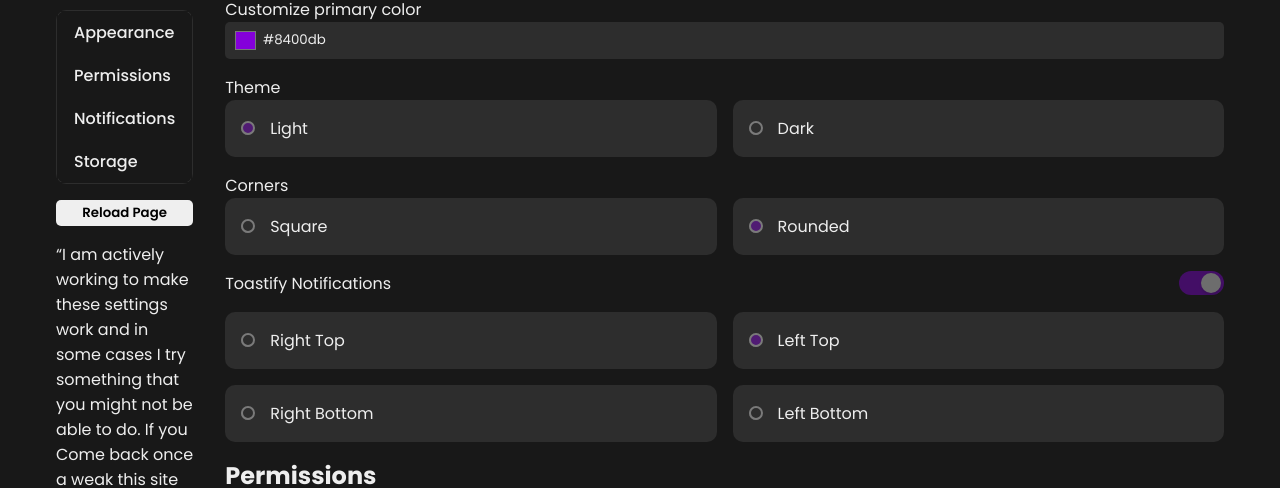
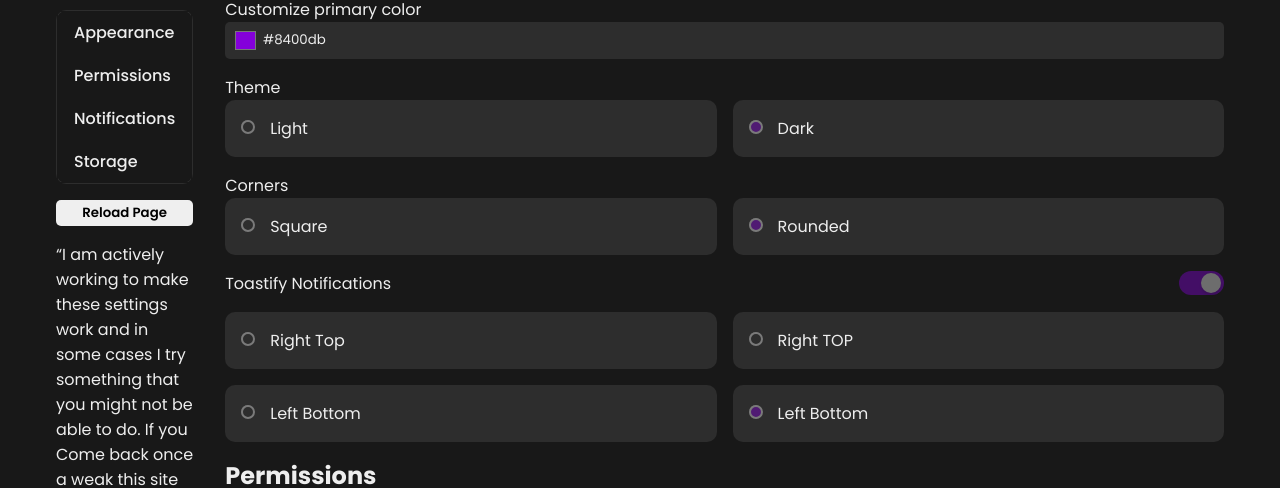
Before and after one commit to LolerSwager/portfolie-2023-react, a React (Create React App) app: page /settings in a window 1280 px wide. Shown: the part 121-609 px from the top of the page. Built offline with nearby package versions, Linux system fonts and the light colour scheme; no server answers.

Commit message:
Radio Button Component

```diff
--- a/src/Components/Settings/Appearance.jsx
+++ b/src/Components/Settings/Appearance.jsx
@@ -1,15 +1,14 @@
-import { useEffect, useState } from "react"
-import { styled } from "styled-components"
-import ToggleSwitch from "../ToggleSwitch"
+import { useEffect, useState } from "react";
+import { styled } from "styled-components";
+import RadioButton from "../buttons/RadioButton";
+import ToggleSwitch from "../buttons/ToggleSwitch";
 
 export default function Appearance() {
-    const [themeColor, setThemeColor] = useState(
-        localStorage.getItem("color") ? localStorage.getItem("color") : "#8400db"
-    )
+    const [themeColor, setThemeColor] = useState(localStorage.getItem("color") ? localStorage.getItem("color") : "#8400db");
 
     useEffect(() => {
-        localStorage.setItem("color", themeColor)
-    }, [themeColor])
+        localStorage.setItem("color", themeColor);
+    }, [themeColor]);
 
     return (
         <>
@@ -17,11 +16,7 @@ export default function Appearance() {
             <section>
                 <label>Customize primary color</label>
                 <ColorPicker>
-                    <input
-                        type="color"
-                        onChange={(event) => setThemeColor(event.target.value)}
-                        value={themeColor}
-                    ></input>
+                    <input type="color" onChange={(event) => setThemeColor(event.target.value)} value={themeColor}></input>
                     <input type="text" onChange={(event) => setThemeColor(event.target.value)} value={themeColor} />
                 </ColorPicker>
             </section>
@@ -29,12 +24,10 @@ export default function Appearance() {
                 <label>Theme</label>
                 <StyledArticle>
                     <section>
-                        <input type="radio" name="theme" checked={true} disabled />
-                        <label for="theme">Light</label>
+                        <RadioButton RadioDisabled={true} RadioDcategory="theme" labelName="Light" isChecked={true} />
                     </section>
                     <section>
-                        <input type="radio" name="theme" disabled />
-                        <label for="theme">Dark</label>
+                        <RadioButton RadioDisabled={true} RadioDcategory="theme" labelName="Dark" isChecked={true} />
                     </section>
                 </StyledArticle>
             </section>
@@ -42,12 +35,10 @@ export default function Appearance() {
                 <label>Corners</label>
                 <StyledArticle>
                     <section>
-                        <input type="radio" name="corners" disabled />
-                        <label for="corners">Square</label>
+                        <RadioButton RadioDisabled={true} RadioDcategory="corners" labelName="Square" isChecked={true} />
                     </section>
                     <section>
-                        <input type="radio" name="corners" checked={true} disabled />
-                        <label for="corners">Rounded</label>
+                        <RadioButton RadioDisabled={true} RadioDcategory="corners" labelName="Rounded" isChecked={true} />
                     </section>
                 </StyledArticle>
             </section>
@@ -58,26 +49,22 @@ export default function Appearance() {
                 </SpanSpread>
                 <StyledArticle>
                     <section>
-                        <input type="radio" name="Toastify" disabled />
-                        <label for="Toastify">Right Top</label>
+                        <RadioButton RadioDisabled={true} RadioDcategory="Toastify" labelName="Right Top" isChecked={true} />
                     </section>
                     <section>
-                        <input type="radio" name="Toastify" checked={true} disabled />
-                        <label for="Toastify">Left Top</label>
+                        <RadioButton RadioDisabled={true} RadioDcategory="Toastify" labelName="Right TOP" isChecked={true} />
                     </section>
                     <section>
-                        <input type="radio" name="Toastify" disabled />
-                        <label for="Toastify">Right Bottom</label>
+                        <RadioButton RadioDisabled={true} RadioDcategory="Toastify" labelName="Left Bottom" isChecked={true} />
                     </section>
 
                     <section>
-                        <input type="radio" name="Toastify" disabled />
-                        <label for="Toastify">Left Bottom</label>
+                        <RadioButton RadioDisabled={true} RadioDcategory="Toastify" labelName="Left Bottom" isChecked={true} />
                     </section>
                 </StyledArticle>
             </section>
         </>
-    )
+    );
 }
 
 const ColorPicker = styled.span`
@@ -94,7 +81,7 @@ const ColorPicker = styled.span`
         color: #eeeeee;
         background-color: transparent;
     }
-`
+`;
 
 const StyledArticle = styled.article`
     display: grid;
@@ -106,40 +93,12 @@ const StyledArticle = styled.article`
         background-color: var(--wrapperColor);
         border-radius: var(--borderRadius);
         padding: 1rem;
-        input[type="radio"]:after {
-            content: "";
-            width: 10px;
-            height: 10px;
-            border-radius: 15px;
-            top: 5px;
-            left: 0;
-            position: relative;
-            background-color: var(--wrapperColor);
-            display: inline-block;
-            border: 2px solid var(--fontColor);
-        }
-        input[type="radio"]:checked:after {
-            content: "";
-            width: 10px;
-            height: 10px;
-            border-radius: 15px;
-            top: 5px;
-            left: 0;
-            position: relative;
-            background-color: var(--activeColor);
-            display: inline-block;
-            border: 2px solid var(--fontColor);
-        }
-        input[type="radio"]:disabled {
-            cursor: not-allowed;
-            opacity: 40%;
-        }
     }
-`
+`;
 
 const SpanSpread = styled.span`
     display: flex;
     align-items: center;
     justify-content: space-between;
     padding: 0 0 1rem 0;
-`
+`;
--- a/src/Components/Settings/Permissions.jsx
+++ b/src/Components/Settings/Permissions.jsx
@@ -20,7 +20,7 @@ import {
 import { FontAwesomeIcon } from "@fortawesome/react-fontawesome";
 import { useEffect, useState } from "react";
 import { styled } from "styled-components";
-import ToggleSwitch from "../ToggleSwitch";
+import ToggleSwitch from "../buttons/ToggleSwitch";
 
 const permissionsNames = [
     {
--- /dev/null
+++ b/src/Components/buttons/RadioButton.jsx
@@ -0,0 +1,43 @@
+import { styled } from "styled-components";
+export default function RadioButton({ RadioDisabled = false, isChecked, labelName, RadioDcategory }) {
+    return (
+        <StyledRadio>
+            <input type="radio" name={RadioDcategory} checked={isChecked} disabled={RadioDisabled} />
+            <label for={RadioDcategory}>{labelName}</label>
+        </StyledRadio>
+    );
+}
+
+const StyledRadio = styled.div`
+    input[type="radio"] {
+        margin: 0 1rem 0 0;
+    }
+    input[type="radio"]:after {
+        content: "";
+        width: 10px;
+        height: 10px;
+        border-radius: 15px;
+        top: 0;
+        left: 0;
+        position: relative;
+        background-color: var(--wrapperColor);
+        display: inline-block;
+        border: 2px solid var(--fontColor);
+    }
+    input[type="radio"]:checked:after {
+        content: "";
+        width: 10px;
+        height: 10px;
+        border-radius: 15px;
+        top: 0;
+        left: 0;
+        position: relative;
+        background-color: var(--activeColor);
+        display: inline-block;
+        border: 2px solid var(--fontColor);
+    }
+    input[type="radio"]:disabled {
+        cursor: not-allowed;
+        opacity: 40%;
+    }
+`;
--- a/src/Components/ToggleSwitch.jsx
+++ b/src/Components/buttons/ToggleSwitch.jsx
@@ -1,17 +1,14 @@
-import { faListSquares } from "@fortawesome/free-solid-svg-icons"
-import { styled } from "styled-components"
+import { styled } from "styled-components";
 
-export default function ToggleSwitch({ToggleDisabled = false, isToggeld, onToggle}){
-
-
-    return(
+export default function ToggleSwitch({ ToggleDisabled = false, isToggeld, onToggle }) {
+    return (
         <StyledToggle>
             <label className="switch" title={ToggleDisabled ? "This Toggle is disabled" : ""}>
-                <input type="checkbox" disabled={ToggleDisabled} checked={isToggeld} onChange={onToggle}/>
+                <input type="checkbox" disabled={ToggleDisabled} checked={isToggeld} onChange={onToggle} />
                 <span className="slider"></span>
             </label>
         </StyledToggle>
-    )
+    );
 }
 
 const StyledToggle = styled.div`
@@ -48,7 +45,7 @@ const StyledToggle = styled.div`
         left: 2px;
         top: 2px;
         background-color: var(--fontColor);
-        -webkit-transition: .4s;
+        -webkit-transition: 0.4s;
         transition: transform 0.125s ease-out;
         border-radius: 50%;
         box-shadow: 0 3px 1px 0 rgba(37, 34, 71, 0.05), 0 2px 2px 0 rgba(37, 34, 71, 0.1), 0 3px 3px 0 rgba(37, 34, 71, 0.05);
@@ -68,8 +65,8 @@ const StyledToggle = styled.div`
         transform: translateX(20px);
     }
 
-    input:disabled + .slider{
+    input:disabled + .slider {
         cursor: not-allowed;
         opacity: 40%;
     }
-`
+`;
```
Also changed, not shown: src/Components/Settings/Notifications.jsx (+17 -23 lines).
